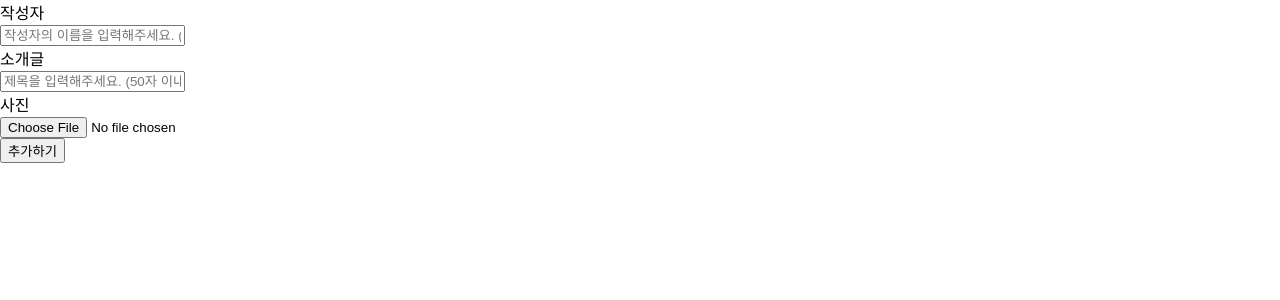
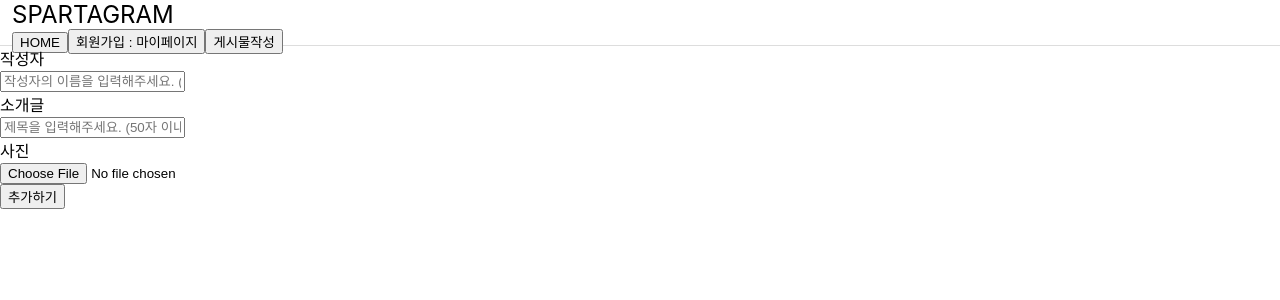
Before and after one commit to yc8569/1week_mini, a React (Create React App) app in the folder 1weekmini/: page /postpage in a window 1280 px wide. Shown: the top 300 px of the page. Built offline with nearby package versions, Linux system fonts and the light colour scheme.

Commit message:
header nav

```diff
--- a/1weekmini/src/components/Header.js
+++ b/1weekmini/src/components/Header.js
@@ -1,17 +1,21 @@
 import React from "react";
 import styled from "styled-components";
-
+import { useNavigate } from "react-router-dom";
 
 const Header = () => {
-
+ const navigate =useNavigate();
   return (
     <StContainer>
         <StTitle>
             SPARTAGRAM
         </StTitle>
-        <button>홈으로</button>
+        <button onClick={()=>{
+          navigate('/')
+        }}>HOME</button>
         <button>회원가입 : 마이페이지</button>
-        <button>게시물작성</button>
+        <button onClick={()=>{
+          navigate('/postpage')
+        }}>게시물작성</button>
     </StContainer>
   );
 };
--- a/1weekmini/src/pages/PostPage.jsx
+++ b/1weekmini/src/pages/PostPage.jsx
@@ -1,12 +1,13 @@
 import React, { useEffect, useState } from "react";
 import styled from "styled-components";
+import Layout from "../components/Layout";
 
 const PostPage = () => {
 
   const [post, setpost] = useState({
     username: "",
     title: "",
-    picture: "",
+    file: "",
 
   });
 
@@ -17,7 +18,8 @@ const PostPage = () => {
 // }
 
   return (
-    <StContainer>
+    <Layout>
+      <StContainer>
       <StForm
         // onSubmit={(event) => {
         //   event.preventDefault();
@@ -67,6 +69,8 @@ const PostPage = () => {
         <button size="large">추가하기</button>
       </StForm>
     </StContainer>
+    </Layout>
+
   );
 
 
```
